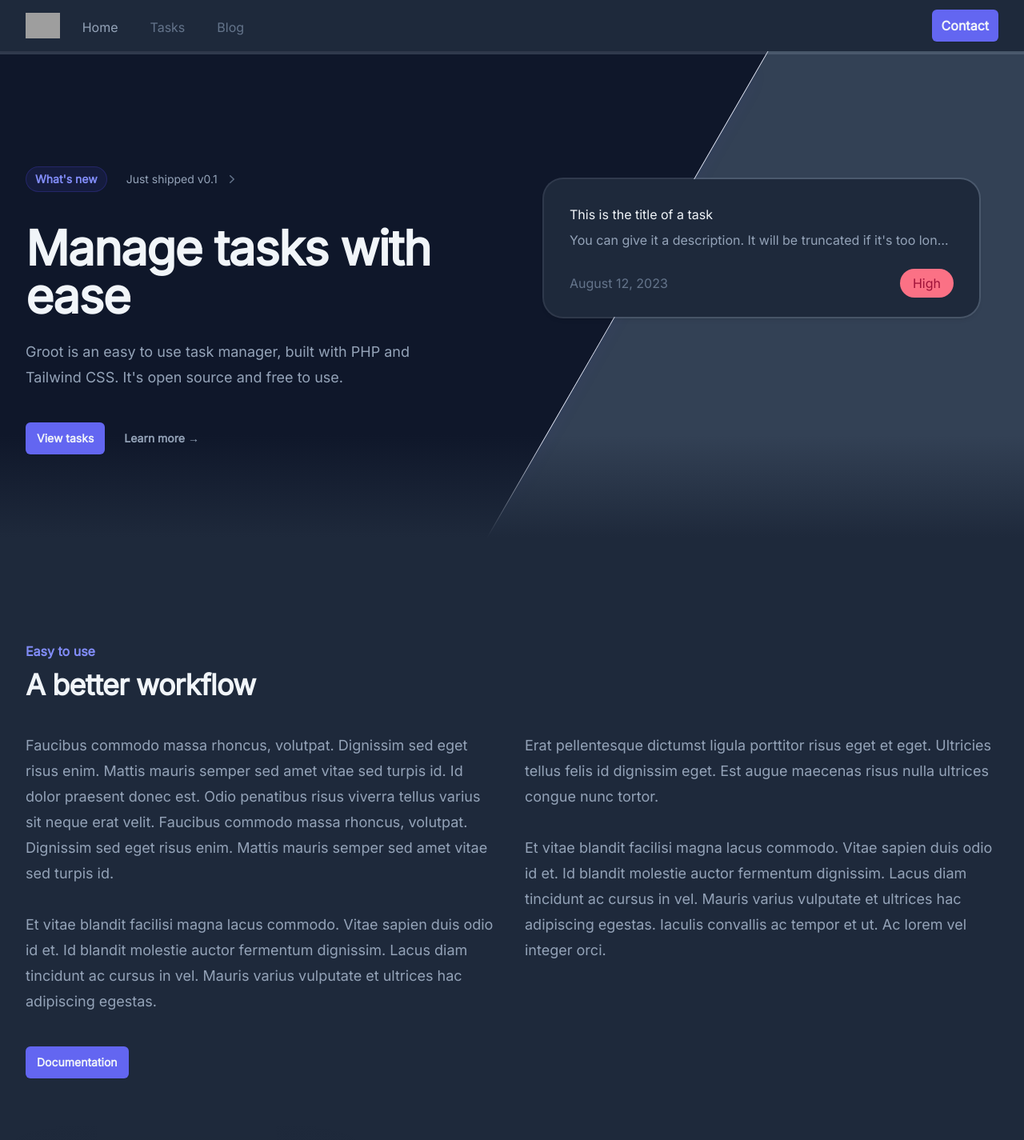
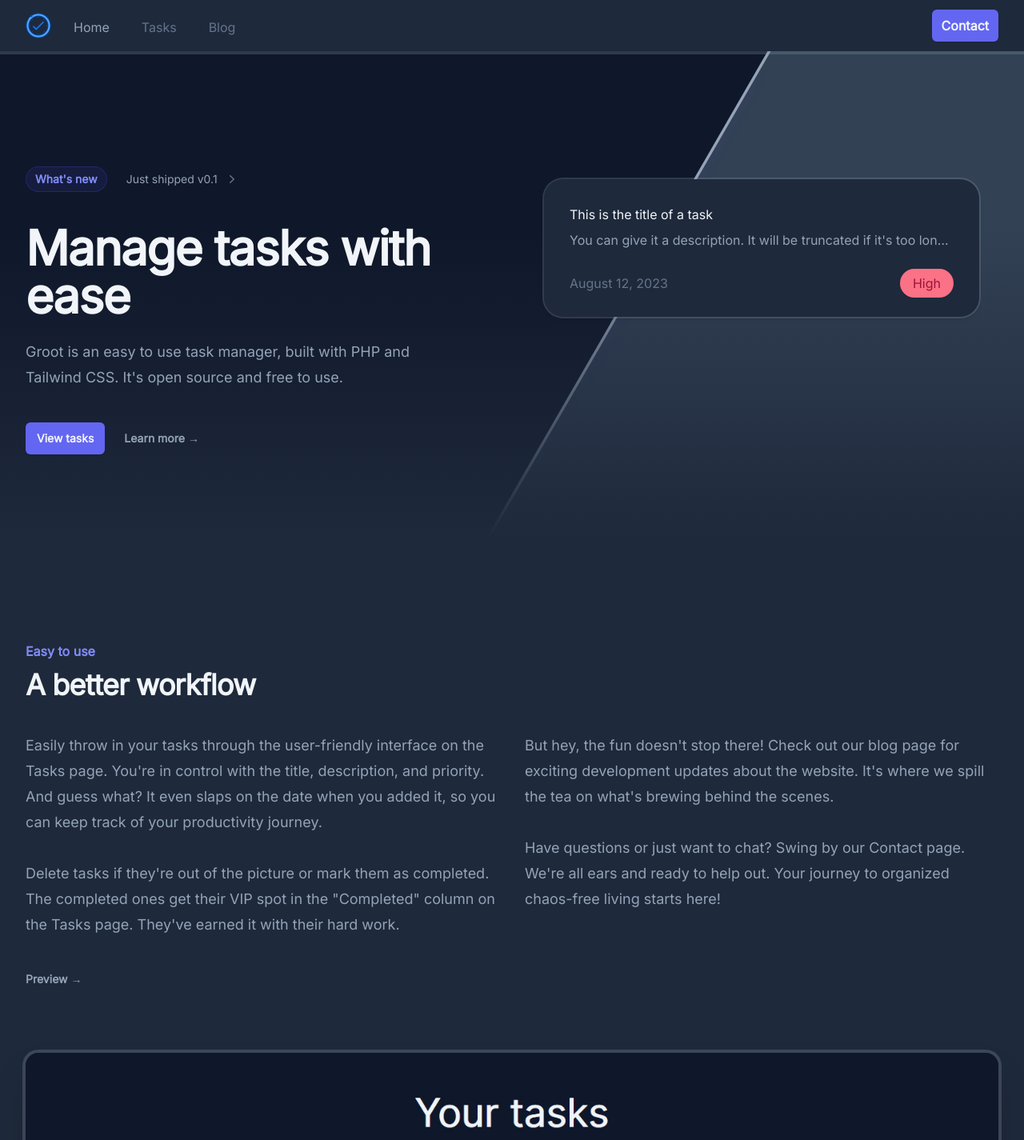
Before and after one commit to fexnagy/groot, a PHP site: page / in a window 1280 px wide. Shown: the top 1425 px of the page at 80% size. Run offline with PHP 8.4, Linux system fonts and the light colour scheme; some libraries are stand-ins or nearby versions; grey boxes are pictures that could not be loaded.

Commit message:
veel fixes hehe

```diff
--- a/index.php
+++ b/index.php
@@ -20,7 +20,7 @@ try {
   <meta charset="UTF-8" />
   <meta name="viewport" content="width=device-width, initial-scale=1.0" />
   <title>Groot - Task Manager</title>
-  <link rel="shortcut icon" href="https://tailwindui.com/img/logos/mark.svg?color=indigo&shade=400" type="image/x-icon" />
+  <link rel="shortcut icon" href="img/logo.png" type="image/x-icon" />
   <link rel="stylesheet" href="css/style.css" />
   <script src="https://cdn.tailwindcss.com"></script>
   <script src="js/app.js" defer></script>
@@ -40,7 +40,7 @@ try {
             </button>
           </div>
           <div class="flex flex-shrink-0 items-center">
-            <img class="h-8 w-auto" src="https://tailwindui.com/img/logos/mark.svg?color=indigo&shade=400" alt="Groot UI" />
+            <img class="h-8 w-auto" src="img/logo.png" alt="Groot UI" draggable="false">
           </div>
           <div class="hidden md:ml-6 md:flex md:space-x-8">
             <a class="inline-flex items-center px-1 pt-1 text-md text-slate-400 hover:cursor-pointer" id="current">Home</a>
@@ -102,7 +102,7 @@ try {
           </div>
         </div>
         <div class="mt-20 sm:mt-24 md:mx-auto md:max-w-full lg:mx-0 lg:mt-0 lg:w-screen">
-          <div class="absolute inset-y-0 right-1/2 -z-10 -mr-10 w-[200%] skew-x-[-30deg] bg-slate-900 shadow-xl shadow-indigo-600/10 ring-1 ring-indigo-50 md:-mr-20 lg:-mr-36" aria-hidden="true"></div>
+          <div class="absolute inset-y-0 right-1/2 -z-10 -mr-10 w-[200%] skew-x-[-30deg] bg-slate-900 shadow-xl shadow-indigo-600/10 ring-4 ring-slate-400 md:-mr-20 lg:-mr-36" aria-hidden="true"></div>
           <div class="card hidden lg:block max-w-full mx-6 bg-slate-800 rounded-3xl shadow-md overflow-hidden mb-4 ring-2 ring-slate-400/25" oncontextmenu="showContextMenu(event); return false;">
             <div class="md:flex">
               <div class="p-8 mb-8 md:mb-0 w-full">
@@ -119,7 +119,7 @@ try {
           </div>
         </div>
       </div>
-      <div class="absolute inset-x-0 bottom-0 -z-10 h-24 bg-gradient-to-t from-slate-800/100 sm:h-32"></div>
+      <div class="absolute inset-x-0 bottom-0 -z-10 h-24 bg-gradient-to-t from-slate-800/100 sm:h-96"></div>
     </div>
   </section>
 
@@ -136,45 +136,42 @@ try {
           <div class="mt-10 grid max-w-xl grid-cols-1 gap-8 text-lg leading-8 text-slate-400 lg:max-w-none lg:grid-cols-2">
             <div>
               <p>
-                Faucibus commodo massa rhoncus, volutpat. Dignissim sed eget
-                risus enim. Mattis mauris semper sed amet vitae sed turpis id.
-                Id dolor praesent donec est. Odio penatibus risus viverra
-                tellus varius sit neque erat velit. Faucibus commodo massa
-                rhoncus, volutpat. Dignissim sed eget risus enim. Mattis
-                mauris semper sed amet vitae sed turpis id.
+                Easily throw in your tasks through the user-friendly interface on the Tasks page.
+                You're in control with the title, description, and priority.
+                And guess what? It even slaps on the date when you added it, so you can keep
+                track of your productivity journey.
               </p>
               <p class="mt-8">
-                Et vitae blandit facilisi magna lacus commodo. Vitae sapien
-                duis odio id et. Id blandit molestie auctor fermentum
-                dignissim. Lacus diam tincidunt ac cursus in vel. Mauris
-                varius vulputate et ultrices hac adipiscing egestas.
+                Delete tasks if they're out of the picture or mark them as completed.
+                The completed ones get their VIP spot in the "Completed" column on the Tasks page.
+                They've earned it with their hard work.
               </p>
             </div>
             <div>
               <p>
-                Erat pellentesque dictumst ligula porttitor risus eget et
-                eget. Ultricies tellus felis id dignissim eget. Est augue
-                maecenas risus nulla ultrices congue nunc tortor.
+                But hey, the fun doesn't stop there! Check out our blog page for exciting
+                development updates about the website. It's where we spill the tea on
+                what's brewing behind the scenes.
               </p>
               <p class="mt-8">
-                Et vitae blandit facilisi magna lacus commodo. Vitae sapien
-                duis odio id et. Id blandit molestie auctor fermentum
-                dignissim. Lacus diam tincidunt ac cursus in vel. Mauris
-                varius vulputate et ultrices hac adipiscing egestas. Iaculis
-                convallis ac tempor et ut. Ac lorem vel integer orci.
+                Have questions or just want to chat? Swing by our Contact page.
+                We're all ears and ready to help out.
+                Your journey to organized chaos-free living starts here!
               </p>
             </div>
           </div>
           <div class="mt-10 flex">
-            <a href="#" class="rounded-md bg-indigo-500 px-3.5 py-2.5 text-sm font-semibold text-slate-100 shadow-sm hover:bg-indigo-400">Documentation</a>
+            <a href="#preview" class="text-sm font-semibold leading-6 text-slate-400 hover:text-slate-600">
+              Preview <span aria-hidden="true">→</span>
+            </a>
           </div>
         </div>
       </div>
-      <div class="relative overflow-hidden pt-16 lg:pt-20">
+      <div class="relative overflow-hidden pt-16 lg:pt-20" id="preview">
         <div class="mx-auto max-w-7xl px-6 lg:px-8">
-          <img class="mb-[-8%] rounded-xl shadow-2xl" src="https://tailwindui.com/img/component-images/project-app-screenshot.png" alt="Task page" draggable="false" />
+          <img class="rounded-2xl shadow-2xl ring-4 ring-slate-400/25" src="img/task-page.jpg" alt="Task page" draggable="false">
           <div class="relative" aria-hidden="true">
-            <div class="absolute -inset-x-20 bottom-0 bg-gradient-to-t from-slate-800 pt-[50%]"></div>
+            <div class="absolute -inset-x-20 bottom-0 bg-gradient-to-t from-slate-800 pt-[15%]"></div>
           </div>
         </div>
       </div>
```
Also changed, not shown: blog.html (+4 -7 lines), contact.html (+4 -7 lines), tasks.php (+4 -4 lines), img/logo.png (added), img/task-page.jpg (added).
